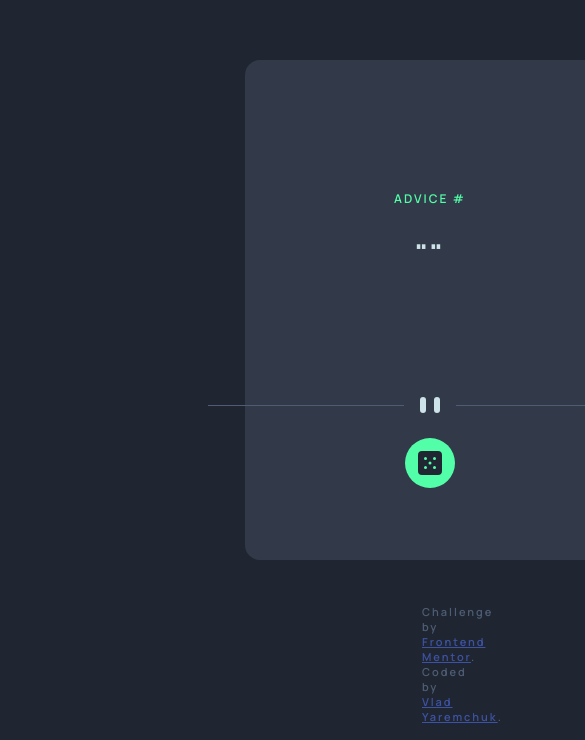
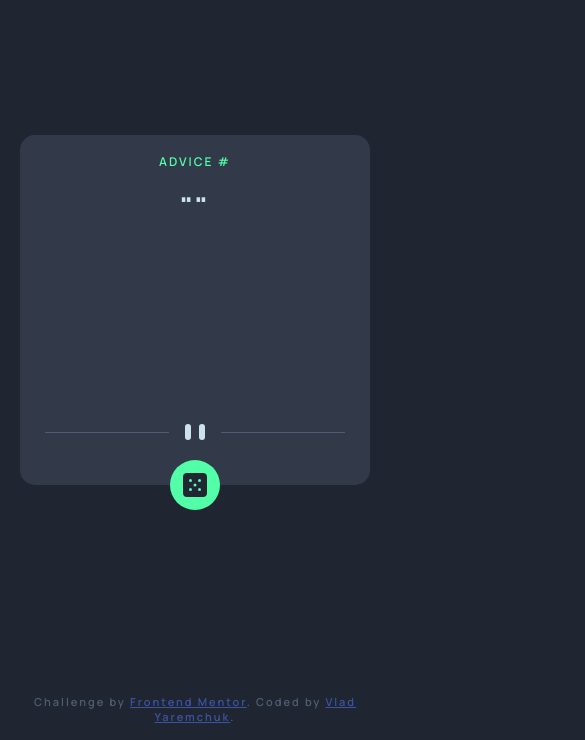
Before and after one commit to Vladmidir/advice-generator-app, a plain HTML site: page index.html in a window 390 px wide. Shown: the part 120-860 px from the top of the page, 585 px wide, since content can reach past the window. Drawn offline with Linux system fonts and the light colour scheme; no server answers.

Commit message:
mobile finished

```diff
--- a/index.html
+++ b/index.html
@@ -14,7 +14,7 @@
   <script src="scrips.js"></script>
   <!-- Feel free to remove these styles or customise in your own stylesheet 👍 -->
   <style>
-    .attribution { font-size: 11px; text-align: center; position: absolute; bottom: 0px; left: 50vh; right: 50vh; color: hsl(217, 19%, 38%);}
+    .attribution { font-size: 11px; text-align: center;}
     .attribution a { color: hsl(228, 45%, 44%); }
   </style>
 </head>
--- a/styles.css
+++ b/styles.css
@@ -1,7 +1,6 @@
 body {
     background-color: hsl(218, 23%, 16%);
     min-height: 100vh;
-    min-width: 100vh;
     align-items: center;
     justify-content: center;
 }
@@ -79,13 +78,43 @@ p {
     top: 35px;
 }
 
+.attribution {
+    position: absolute;
+    bottom: 0px; left: 50vh; right: 50vh; color: hsl(217, 19%, 38%);
+}
+
 @media (max-width: 1439px){
     .main-box {
-        height: 500px;
-        width: 350px;
+        height: 350px;
+        width: 330px;
         padding-left: 10px;
         padding-right: 10px;
         background-color:  hsl(217, 19%, 24%);
         border-radius: 15px;
     }
+
+    #id-p {
+        bottom: 50px;
+    }
+
+    #advice-p{
+        bottom: 70px;
+    }
+
+    #divider {
+        top: 60px;
+        width: 300px;
+        overflow: hidden;
+        display: flex;
+        justify-content: center;
+    }
+
+    .button-box {
+        top: 80px;
+    }
+
+    .attribution {
+        left: 0;
+        right: 0;
+    }
 }
```
